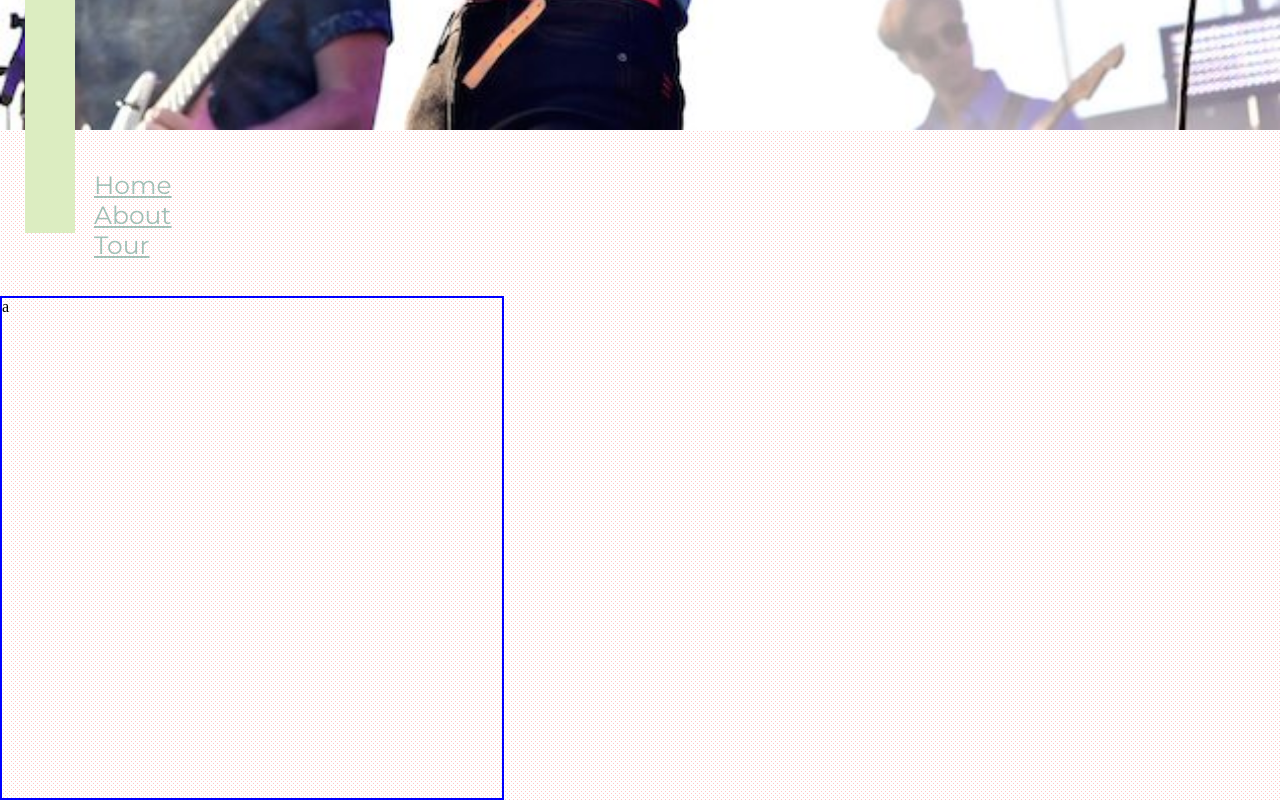
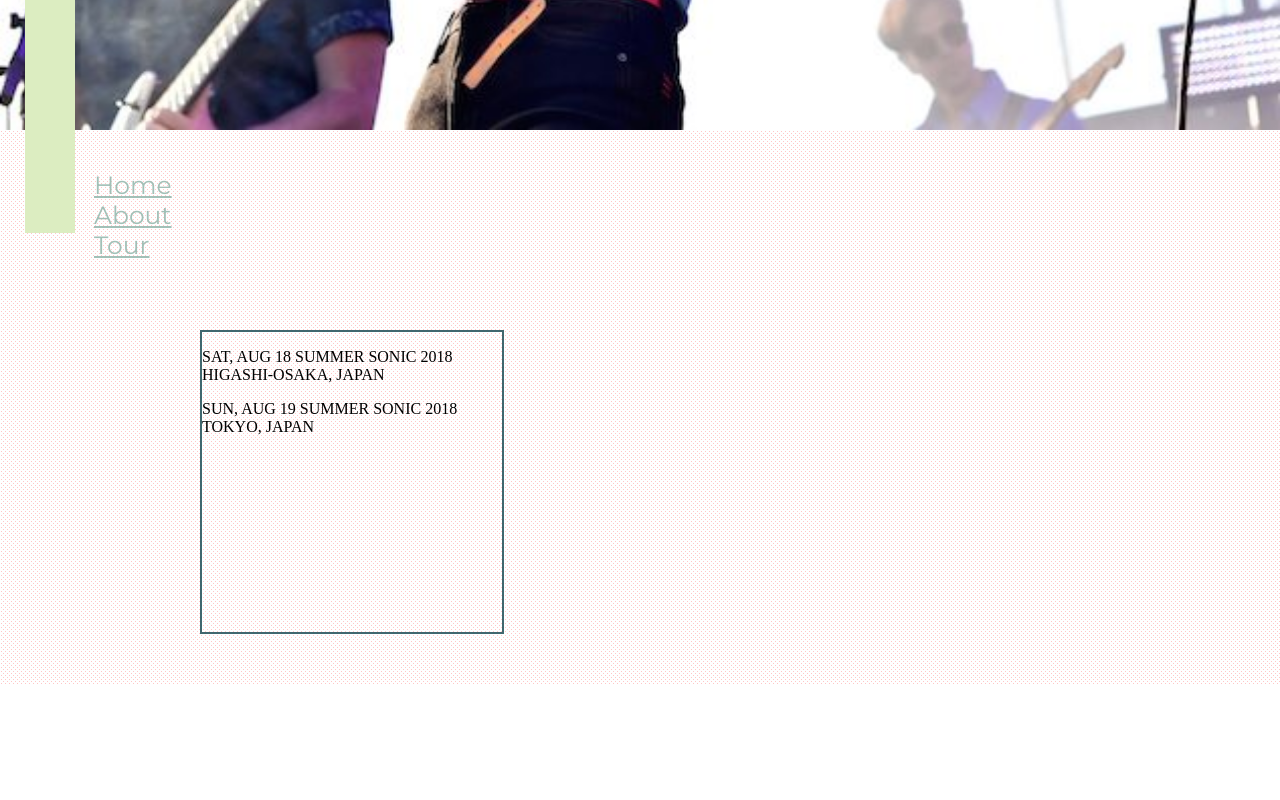
Before and after one commit to ajsabandal/paramore, a plain HTML site: page tours.html in a window 1280 px wide. Shown: the part 592-1392 px from the top of the page. After the commit the page ends 1276 px from the top, so only its background shows below. Drawn offline with Linux system fonts and the light colour scheme.

Commit message:
tour dates

```diff
--- a/base.css
+++ b/base.css
@@ -82,7 +82,8 @@ ul.main-menu li a:hover {
 
 .grid {
     display: grid;
-    border: 2px blue solid;
-    height: 500px;
-    width: 500px;
+    border: 2px #41676e solid;
+    height: 300px;
+    width: 300px;
+    margin: 50px 200px;
 }
--- a/tours.html
+++ b/tours.html
@@ -50,14 +50,24 @@
                         <a href="tours.html">Tour</a>
                     </li>
                 </ul>
-                <div class="grid">
-                    <div class="box a">
-                        a
-                    </div>
-                </div>
+
             </div>
         </div>
     </div>
+    <div class="grid">
+            <div class="box a">
+                <p>
+                        SAT, AUG 18
+                        SUMMER SONIC 2018
+                        HIGASHI-OSAKA, JAPAN
+                </p>
+                <p>
+                        SUN, AUG 19
+                        SUMMER SONIC 2018
+                        TOKYO, JAPAN
+                </p>
+            </div>
+        </div>
 
 </body>
 
```
